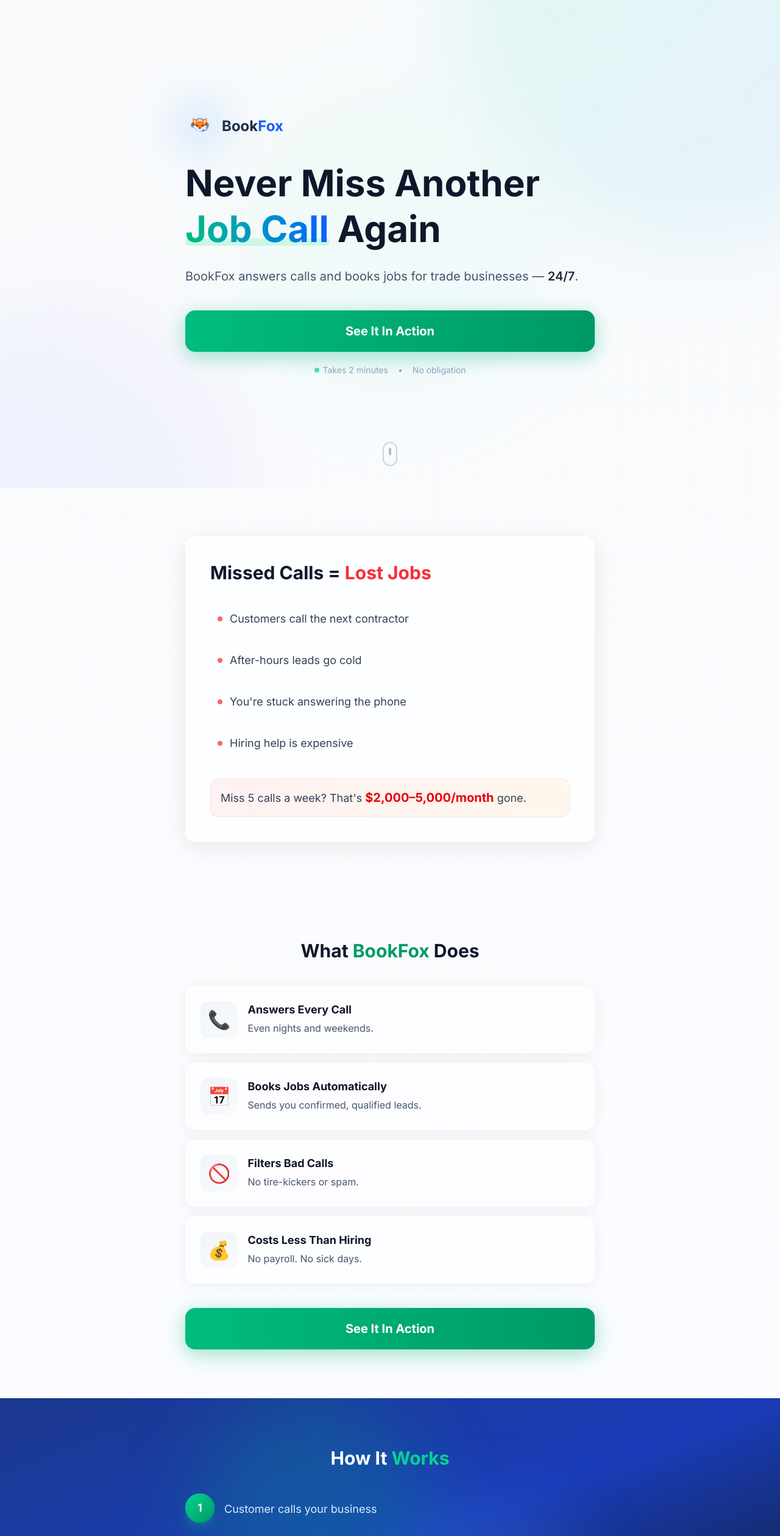
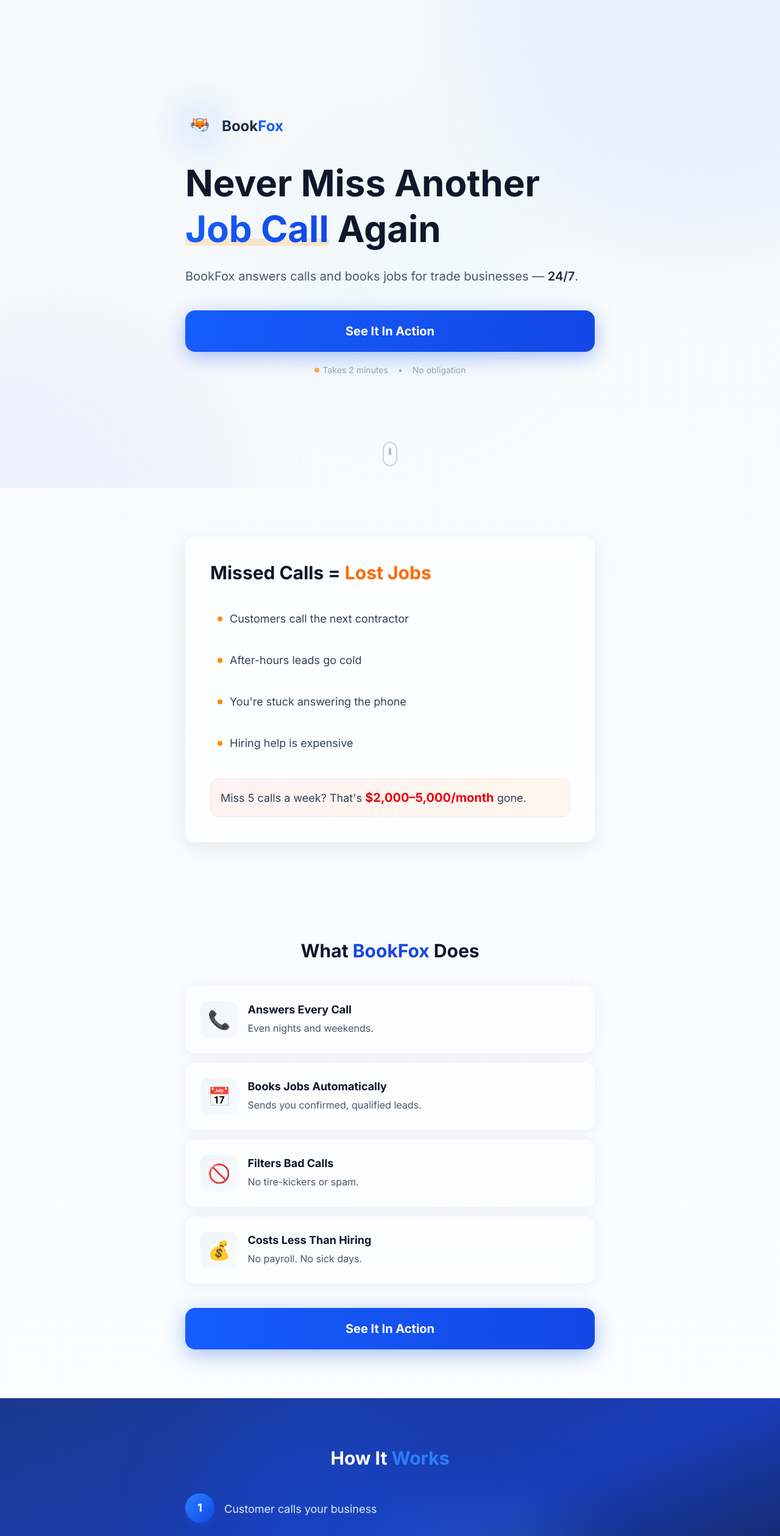
Before and after one commit to Kamatic59/bookfox, a React (Vite) app: page / in a window 1280 px wide. Shown: the top 2519 px of the page at 61% size. Built offline with nearby package versions, Linux system fonts and the light colour scheme.

Commit message:
Update color palette: blue primary, orange accents, white background - cleaner look

```diff
--- a/src/pages/Landing.jsx
+++ b/src/pages/Landing.jsx
@@ -29,7 +29,7 @@
     <div className={`
       relative bg-white/70 backdrop-blur-xl rounded-2xl border border-white/50
       shadow-[0_8px_32px_rgba(0,0,0,0.08)]
-      ${glow ? 'shadow-[0_0_40px_rgba(16,185,129,0.15)]' : ''}
+      ${glow ? 'shadow-[0_0_40px_rgba(37,99,235,0.15)]' : ''}
       ${className}
     `}>
       {children}
@@ -46,11 +46,11 @@
         onClick={() => setOpen(!open)}
         className="w-full py-5 flex justify-between items-center text-left gap-4 group"
       >
-        <span className="font-semibold text-slate-800 text-lg group-hover:text-emerald-600 transition-colors">{q}</span>
+        <span className="font-semibold text-slate-800 text-lg group-hover:text-blue-700 transition-colors">{q}</span>
         <span className={`
-          w-8 h-8 rounded-full bg-gradient-to-br from-emerald-400 to-emerald-600
+          w-8 h-8 rounded-full bg-gradient-to-br from-blue-500 to-blue-700
           text-white flex items-center justify-center text-xl font-bold
-          transition-all duration-300 shadow-lg shadow-emerald-500/25
+          transition-all duration-300 shadow-lg shadow-blue-600/25
           ${open ? 'rotate-45 scale-110' : 'group-hover:scale-110'}
         `}>+</span>
       </button>
@@ -71,12 +71,12 @@
       to="/signup"
       className={`
         relative block overflow-hidden
-        bg-gradient-to-r from-emerald-500 to-emerald-600
-        hover:from-emerald-400 hover:to-emerald-500
+        bg-gradient-to-r from-blue-600 to-blue-700
+        hover:from-blue-500 hover:to-blue-600
         text-white font-bold text-xl px-8 py-5 rounded-2xl text-center
         transition-all duration-300 active:scale-[0.98]
-        shadow-[0_8px_32px_rgba(16,185,129,0.4)]
-        hover:shadow-[0_12px_48px_rgba(16,185,129,0.5)]
+        shadow-[0_8px_32px_rgba(37,99,235,0.4)]
+        hover:shadow-[0_12px_48px_rgba(37,99,235,0.5)]
         hover:-translate-y-0.5
         ${full ? 'w-full' : ''}
         ${className}
@@ -97,8 +97,8 @@
         group bg-white/60 backdrop-blur-lg rounded-2xl p-6
         border border-white/50
         shadow-[0_4px_24px_rgba(0,0,0,0.06)]
-        hover:shadow-[0_8px_40px_rgba(16,185,129,0.15)]
-        hover:border-emerald-200/50
+        hover:shadow-[0_8px_40px_rgba(37,99,235,0.15)]
+        hover:border-blue-200/50
         hover:-translate-y-1
         transition-all duration-300
       ">
@@ -106,11 +106,11 @@
           <span className="
             text-3xl p-3 rounded-xl
             bg-gradient-to-br from-slate-100 to-slate-50
-            group-hover:from-emerald-100 group-hover:to-emerald-50
+            group-hover:from-blue-100 group-hover:to-blue-50
             transition-colors duration-300
           ">{icon}</span>
           <div>
-            <h3 className="font-bold text-slate-900 text-lg group-hover:text-emerald-700 transition-colors">{title}</h3>
+            <h3 className="font-bold text-slate-900 text-lg group-hover:text-blue-800 transition-colors">{title}</h3>
             <p className="text-slate-600 mt-1">{desc}</p>
           </div>
         </div>
@@ -126,10 +126,10 @@
       <li className="flex items-start gap-4 group">
         <span className="
           flex-shrink-0 w-12 h-12
-          bg-gradient-to-br from-emerald-400 to-emerald-600
+          bg-gradient-to-br from-blue-500 to-blue-700
           rounded-full flex items-center justify-center font-bold text-lg text-white
-          shadow-lg shadow-emerald-500/30
-          group-hover:scale-110 group-hover:shadow-emerald-500/50
+          shadow-lg shadow-blue-600/30
+          group-hover:scale-110 group-hover:shadow-blue-600/50
           transition-all duration-300
         ">{num}</span>
         <span className="pt-3 text-lg text-blue-100 group-hover:text-white transition-colors">{text}</span>
@@ -144,9 +144,9 @@
 
       {/* Background decorative elements */}
       <div className="fixed inset-0 overflow-hidden pointer-events-none">
-        <div className="absolute top-0 right-0 w-[800px] h-[800px] bg-gradient-to-br from-emerald-200/30 to-blue-200/30 rounded-full blur-3xl -translate-y-1/2 translate-x-1/3" />
+        <div className="absolute top-0 right-0 w-[800px] h-[800px] bg-gradient-to-br from-blue-200/30 to-blue-200/30 rounded-full blur-3xl -translate-y-1/2 translate-x-1/3" />
         <div className="absolute bottom-0 left-0 w-[600px] h-[600px] bg-gradient-to-tr from-blue-200/30 to-purple-200/20 rounded-full blur-3xl translate-y-1/2 -translate-x-1/3" />
-        <div className="absolute top-1/2 left-1/2 w-[500px] h-[500px] bg-gradient-to-br from-emerald-100/20 to-cyan-100/20 rounded-full blur-3xl -translate-x-1/2 -translate-y-1/2" />
+        <div className="absolute top-1/2 left-1/2 w-[500px] h-[500px] bg-gradient-to-br from-blue-100/20 to-cyan-100/20 rounded-full blur-3xl -translate-x-1/2 -translate-y-1/2" />
       </div>
 
       {/* ==================== */}
@@ -171,8 +171,8 @@
             <h1 className="text-4xl sm:text-5xl lg:text-6xl font-bold text-slate-900 leading-tight mb-6">
               Never Miss Another{' '}
               <span className="relative">
-                <span className="relative z-10 text-transparent bg-clip-text bg-gradient-to-r from-emerald-500 to-blue-600">Job Call</span>
-                <span className="absolute bottom-2 left-0 right-0 h-3 bg-emerald-200/50 -z-10 rounded" />
+                <span className="relative z-10 text-transparent bg-clip-text bg-gradient-to-r from-blue-600 to-blue-700">Job Call</span>
+                <span className="absolute bottom-2 left-0 right-0 h-3 bg-orange-200/60 -z-10 rounded" />
               </span>
               {' '}Again
             </h1>
@@ -194,7 +194,7 @@
           <FadeIn delay={400}>
             <p className="text-slate-400 text-sm text-center mt-5 flex items-center justify-center gap-4">
               <span className="flex items-center gap-1.5">
-                <span className="w-2 h-2 bg-emerald-400 rounded-full animate-pulse" />
+                <span className="w-2 h-2 bg-orange-400 rounded-full animate-pulse" />
                 Takes 2 minutes
               </span>
               <span>•</span>
@@ -219,7 +219,7 @@
           <FadeIn>
             <GlassCard className="p-8 sm:p-10">
               <h2 className="text-2xl sm:text-3xl font-bold text-slate-900 mb-8">
-                Missed Calls = <span className="text-red-500">Lost Jobs</span>
+                Missed Calls = <span className="text-orange-500">Lost Jobs</span>
               </h2>
 
               <ul className="space-y-4 text-lg text-slate-700">
@@ -231,7 +231,7 @@
                 ].map((item, i) => (
                   <FadeIn key={i} delay={i * 100}>
                     <li className="flex items-center gap-3 p-3 rounded-xl hover:bg-red-50/50 transition-colors">
-                      <span className="w-2 h-2 bg-red-400 rounded-full flex-shrink-0" />
+                      <span className="w-2 h-2 bg-orange-400 rounded-full flex-shrink-0" />
                       {item}
                     </li>
                   </FadeIn>
@@ -259,7 +259,7 @@
         <div className="max-w-2xl mx-auto relative z-10">
           <FadeIn>
             <h2 className="text-2xl sm:text-3xl font-bold text-slate-900 mb-10 text-center">
-              What <span className="text-emerald-600">BookFox</span> Does
+              What <span className="text-blue-700">BookFox</span> Does
             </h2>
           </FadeIn>
 
@@ -283,13 +283,13 @@
       {/* ==================== */}
       <section className="relative py-20 px-6 bg-gradient-to-br from-blue-900 via-blue-800 to-slate-900 text-white overflow-hidden">
         {/* Glow effects */}
-        <div className="absolute top-0 left-1/4 w-96 h-96 bg-emerald-500/20 rounded-full blur-3xl" />
+        <div className="absolute top-0 left-1/4 w-96 h-96 bg-blue-600/20 rounded-full blur-3xl" />
         <div className="absolute bottom-0 right-1/4 w-80 h-80 bg-blue-400/20 rounded-full blur-3xl" />
 
         <div className="max-w-2xl mx-auto relative z-10">
           <FadeIn>
             <h2 className="text-2xl sm:text-3xl font-bold mb-10 text-center">
-              How It <span className="text-emerald-400">Works</span>
+              How It <span className="text-blue-500">Works</span>
             </h2>
           </FadeIn>
 
@@ -309,7 +309,7 @@
         <div className="max-w-2xl mx-auto relative z-10">
           <FadeIn>
             <h2 className="text-2xl sm:text-3xl font-bold text-slate-900 mb-8 text-center">
-              Just <span className="text-emerald-600">1 Extra Job</span> Per Week Pays for BookFox
+              Just <span className="text-blue-700">1 Extra Job</span> Per Week Pays for BookFox
             </h2>
           </FadeIn>
 
@@ -329,9 +329,9 @@
             <GlassCard glow className="p-8 text-center bg-gradient-to-br from-slate-900 to-slate-800 border-slate-700">
               <p className="text-slate-400 mb-2">BookFox costs</p>
               <p className="text-5xl font-bold text-white mb-3">$299<span className="text-2xl text-slate-400">/month</span></p>
-              <div className="inline-flex items-center gap-2 px-4 py-2 bg-emerald-500/20 rounded-full">
-                <span className="w-2 h-2 bg-emerald-400 rounded-full animate-pulse" />
-                <span className="text-emerald-400 font-medium">One job pays for 3+ months</span>
+              <div className="inline-flex items-center gap-2 px-4 py-2 bg-orange-500/20 rounded-full">
+                <span className="w-2 h-2 bg-orange-400 rounded-full animate-pulse" />
+                <span className="text-orange-400 font-medium">One job pays for 3+ months</span>
               </div>
             </GlassCard>
           </FadeIn>
@@ -358,15 +358,15 @@
           <div className="grid sm:grid-cols-2 gap-6">
             {/* Great for */}
             <FadeIn delay={100}>
-              <GlassCard className="p-6 border-emerald-200/50 hover:shadow-[0_8px_40px_rgba(16,185,129,0.1)] transition-shadow">
-                <h3 className="font-bold text-emerald-700 text-lg mb-5 flex items-center gap-2">
-                  <span className="w-8 h-8 bg-emerald-100 rounded-full flex items-center justify-center">✓</span>
+              <GlassCard className="p-6 border-blue-200/50 hover:shadow-[0_8px_40px_rgba(37,99,235,0.1)] transition-shadow">
+                <h3 className="font-bold text-blue-700 text-lg mb-5 flex items-center gap-2">
+                  <span className="w-8 h-8 bg-blue-100 rounded-full flex items-center justify-center text-blue-600">✓</span>
                   Great for:
                 </h3>
                 <ul className="space-y-3 text-lg text-slate-700">
                   {["Plumbers", "HVAC", "Electricians", "Contractors"].map((item, i) => (
                     <li key={i} className="flex items-center gap-3">
-                      <span className="w-1.5 h-1.5 bg-emerald-500 rounded-full" />
+                      <span className="w-1.5 h-1.5 bg-blue-600 rounded-full" />
                       {item}
                     </li>
                   ))}
@@ -438,12 +438,12 @@
       {/* ==================== */}
       <section className="relative py-20 px-6 bg-gradient-to-br from-blue-900 via-slate-900 to-slate-900 text-white overflow-hidden">
         {/* Glow effects */}
-        <div className="absolute top-1/2 left-1/2 -translate-x-1/2 -translate-y-1/2 w-[600px] h-[600px] bg-emerald-500/10 rounded-full blur-3xl" />
+        <div className="absolute top-1/2 left-1/2 -translate-x-1/2 -translate-y-1/2 w-[600px] h-[600px] bg-blue-600/10 rounded-full blur-3xl" />
 
         <div className="max-w-2xl mx-auto text-center relative z-10">
           <FadeIn>
             <h2 className="text-2xl sm:text-3xl font-bold mb-4">
-              Every Missed Call Is a <span className="text-red-400">Lost Job</span>
+              Every Missed Call Is a <span className="text-orange-400">Lost Job</span>
             </h2>
           </FadeIn>
 
@@ -454,7 +454,7 @@
           </FadeIn>
 
           <FadeIn delay={200}>
-            <CTAButton className="shadow-[0_8px_48px_rgba(16,185,129,0.5)]">
+            <CTAButton className="shadow-[0_8px_48px_rgba(37,99,235,0.5)]">
               See It In Action
             </CTAButton>
           </FadeIn>
@@ -462,7 +462,7 @@
           <FadeIn delay={300}>
             <p className="text-slate-500 text-sm mt-6 flex items-center justify-center gap-3 flex-wrap">
               <span className="flex items-center gap-1.5">
-                <span className="w-2 h-2 bg-emerald-500 rounded-full" />
+                <span className="w-2 h-2 bg-orange-400 rounded-full" />
                 Free trial
               </span>
               <span>•</span>
@@ -501,8 +501,8 @@
           to="/signup"
           className="
             block w-full py-4 rounded-2xl text-center font-bold text-xl text-white
-            bg-gradient-to-r from-emerald-500 to-emerald-600
-            shadow-[0_4px_24px_rgba(16,185,129,0.4)]
+            bg-gradient-to-r from-blue-600 to-blue-700
+            shadow-[0_4px_24px_rgba(37,99,235,0.4)]
             active:scale-[0.98] transition-transform
           "
         >
```
